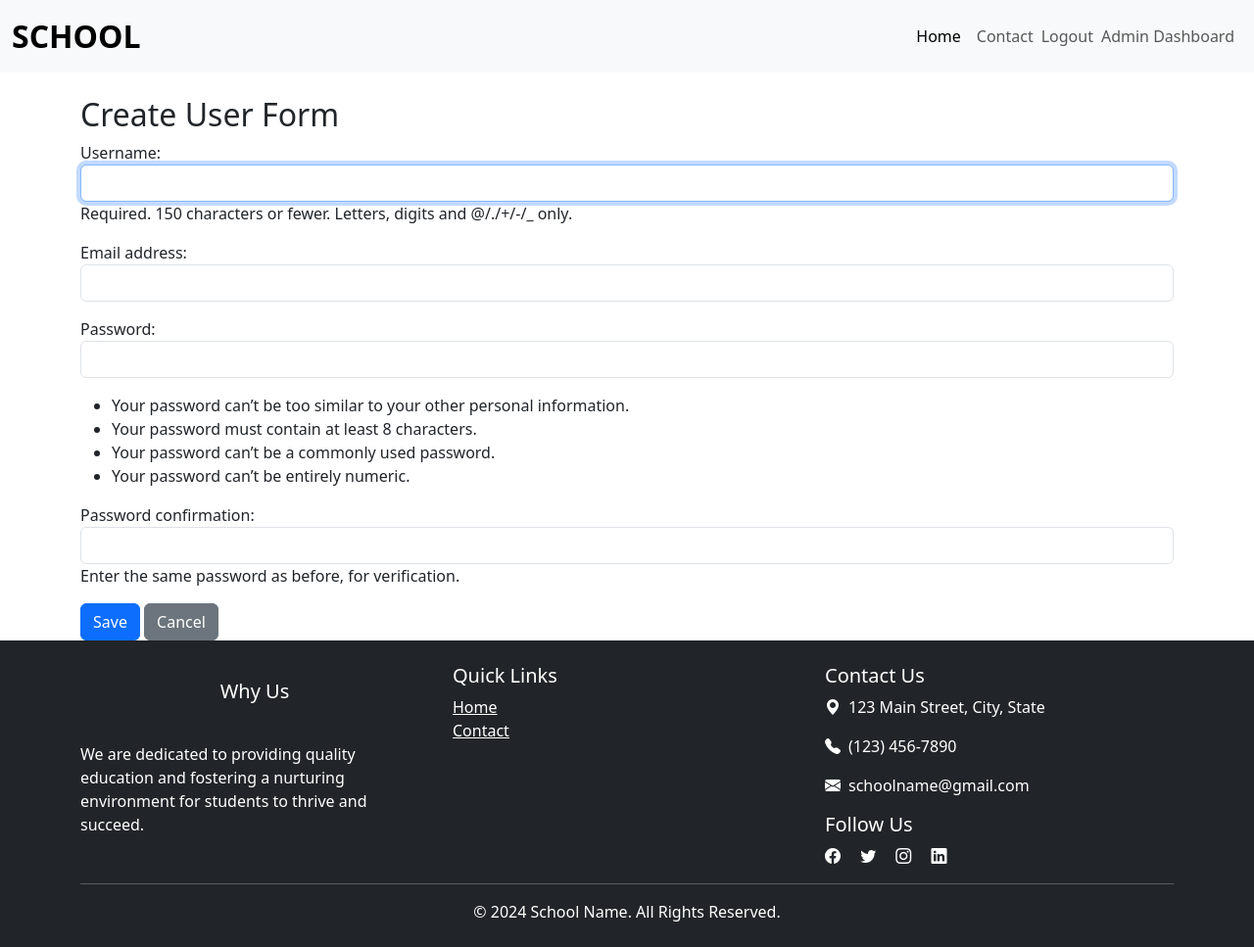
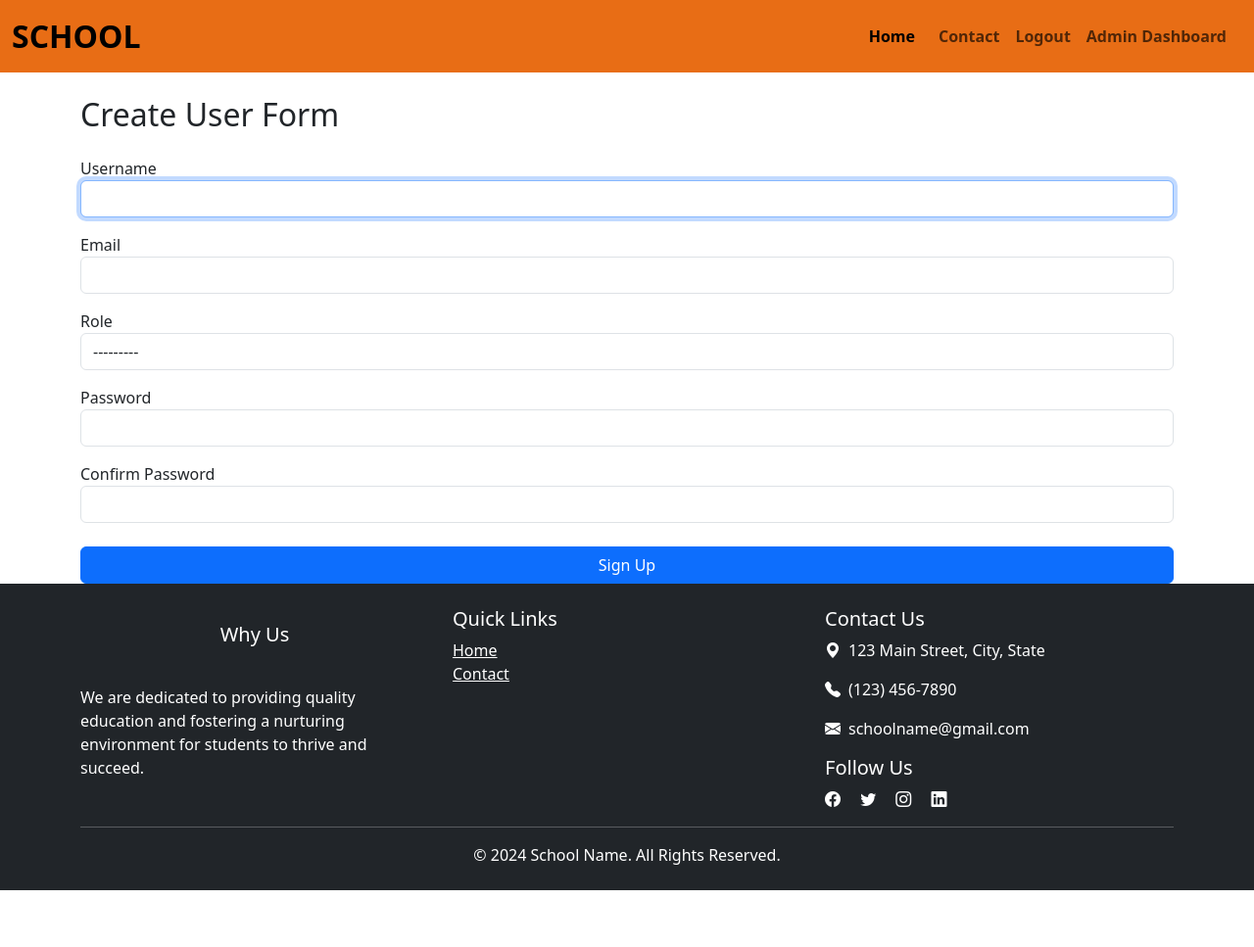
Before and after one commit to opshabeeb/School-management, a Django app: page /usercreate in a window 1280 px wide. Shown: the whole page at 98% size. After the commit the page ends 909 px from the top, so only its background shows below. Run offline with Django 5.2, Linux system fonts and the light colour scheme; the visitor is signed in with stand-in values (Sample User, id 1).

Commit message:
final commit

```diff
--- a/project/templates/admin/CreateUser.html
+++ b/project/templates/admin/CreateUser.html
@@ -3,11 +3,61 @@
 {% block content %}
 <div class="container mt-4">
     <h2>Create User Form</h2>
-    <form method="post" class="form-horizontal">
+    <form method="post" class="mt-4">
         {% csrf_token %}
-        {{ form.as_p }}
-        <button type="submit" class="btn btn-primary">Save</button>
-        <a href="{% url 'admindashboard' %}" class="btn btn-secondary">Cancel</a>
+        {{ form.non_field_errors }}
+
+        <div class="form-group">
+            <label for="username">Username</label>
+            {{ form.username }}
+            {% if form.username.errors %}
+                <div class="text-danger">
+                    {{ form.username.errors }}
+                </div>
+            {% endif %}
+        </div>
+
+        <div class="form-group mt-3">
+            <label for="email">Email</label>
+            {{ form.email }}
+            {% if form.email.errors %}
+                <div class="text-danger">
+                    {{ form.email.errors }}
+                </div>
+            {% endif %}
+        </div>
+        <div class="form-group mt-3">
+            <label for="email">Role</label>
+            {{ form.role }}
+            {% if form.role.errors %}
+                <div class="text-danger">
+                    {{ form.role.errors }}
+                </div>
+            {% endif %}
+        </div>
+
+        <div class="form-group mt-3">
+            <label for="password1">Password</label>
+            {{ form.password1 }}
+            {% if form.password1.errors %}
+                <div class="text-danger">
+                    {{ form.password1.errors }}
+                </div>
+            {% endif %}
+        </div>
+
+        <div class="form-group mt-3">
+            <label for="password2">Confirm Password</label>
+            {{ form.password2 }}
+            {% if form.password2.errors %}
+                <div class="text-danger">
+                    {{ form.password2.errors }}
+                </div>
+            {% endif %}
+        </div>
+
+        <button type="submit" class="btn btn-primary mt-4 w-100">Sign Up</button>
     </form>
+
 </div>
 {% endblock %}
--- a/project/templates/base.html
+++ b/project/templates/base.html
@@ -10,7 +10,7 @@
   <body>
     {% comment %} header {% endcomment %}
 
-    <nav class="navbar navbar-expand-lg bg-body-tertiary ">
+    <nav class="navbar navbar-expand-lg  " style="background-color: rgb(232, 109, 21);">
         <div class="container-fluid d-flex ">
           <a class="navbar-brand fw-bold fs-2" href="#">SCHOOL</a>
           <button class="navbar-toggler" type="button" data-bs-toggle="collapse" data-bs-target="#navbarNav" aria-controls="navbarNav" aria-expanded="false" aria-label="Toggle navigation">
@@ -19,17 +19,17 @@
           <div class="collapse navbar-collapse d-flex justify-content-end" id="navbarNav">
             <ul class="navbar-nav">
               <li class="nav-item">
-                <a class="nav-link active" aria-current="page" href="#">Home</a>
+                <a class="nav-link active fw-bold me-2" aria-current="page" href="{% url "home" %}">Home</a>
               </li>
               <li class="nav-item">
-                <a class="nav-link" href="{% url "Contact" %}">Contact</a>
+                <a class="nav-link fw-bold me-2" href="{% url "Contact" %}">Contact</a>
               </li>
 
               {% if user.is_authenticated %}
     <form method="post" action="{% url 'logout' %}">
         {% csrf_token %}
         <li class='nav-item mt-md-2'>
-            <button type="submit" class="nav-link" style="background:none; border:none; padding:0; cursor:pointer;">
+            <button type="submit" class="nav-link fw-bold me-2" style="background:none; border:none; padding:0; cursor:pointer;">
                 Logout
             </button>
         </li>
@@ -37,24 +37,24 @@
 
           {% else %}
               <li class="nav-item">
-                <a class="nav-link" href="{% url 'login' %}">Login</a>
+                <a class="nav-link fw-bold me-2" href="{% url 'login' %}">Login</a>
 
               </li>
               <li class="nav-item">
-                <a class="nav-link" href="{% url 'signup' %}">Sign Up</a>
+                <a class="nav-link fw-bold me-2" href="{% url 'signup' %}">Sign Up</a>
               </li>
               {% endif %}
               {% if user.is_superuser or user.role == "admin" %}
               <li class="nav-item">
-                <a class="nav-link" href="{% url 'admindashboard' %}">Admin Dashboard</a>
+                <a class="nav-link fw-bold me-2" href="{% url 'admindashboard' %}">Admin Dashboard</a>
               </li>
               {% elif user.role == 'staff' %}
               <li class="nav-item">
-                <a class="nav-link" href="{% url 'staff_dashboard' %}">Staff Dashboard</a>
+                <a class="nav-link fw-bold me-2" href="{% url 'staff_dashboard' %}">Staff Dashboard</a>
               </li>
               {% elif user.role == 'librarian' %}
               <li class="nav-item">
-                <a class="nav-link" href="{% url 'librarian_dashboard' %}">librarian Dashboard</a>
+                <a class="nav-link fw-bold me-2" href="{% url 'librarian_dashboard' %}">librarian Dashboard</a>
               </li>
 
               {% endif %}
--- a/project/user/forms.py
+++ b/project/user/forms.py
@@ -8,15 +8,27 @@ class LoginForm(forms.Form):
     password = forms.CharField(widget=forms.PasswordInput)
 
 
-class UserForm(UserCreationForm):
+class SignupForm(UserCreationForm):
     class Meta:
         model = User
         fields = ['username','email', 'password1', 'password2']
 
     def __init__(self, *args, **kwargs):
-        super(UserForm, self).__init__(*args, **kwargs)
+        super(SignupForm, self).__init__(*args, **kwargs)
         for field in self.fields.values():
             field.widget.attrs['class'] = 'form-control'
+
+
+class CreateUserForm(UserCreationForm):
+    class Meta:
+        model = User
+        fields = ['username','email','role', 'password1', 'password2']
+
+    def __init__(self, *args, **kwargs):
+        super(CreateUserForm, self).__init__(*args, **kwargs)
+        for field in self.fields.values():
+            field.widget.attrs['class'] = 'form-control'
+
 
 class UpdateUserForm(forms.ModelForm):
     class Meta:
--- a/project/user/views.py
+++ b/project/user/views.py
@@ -3,7 +3,7 @@ from django.shortcuts import get_object_or_404, render, redirect
 from django.contrib.auth import authenticate, login
 from django.contrib.auth.forms import AuthenticationForm
 from django.views import View
-from .forms import ContactForm, UserForm, LoginForm,UpdateUserForm,StudentForm,UpdateBookForm,AddLibraryHistoryForm,FeeHistoryForm
+from .forms import ContactForm, CreateUserForm, SignupForm, LoginForm,UpdateUserForm,StudentForm,UpdateBookForm,AddLibraryHistoryForm,FeeHistoryForm
 from django.views.generic import TemplateView,CreateView,UpdateView,DeleteView
 from django.views.generic.edit import FormView
 from django.contrib.auth.mixins import LoginRequiredMixin
@@ -50,11 +50,11 @@ class SignupView(View):
     template_name = 'registration/signup.html'
 
     def get(self, request):
-        form = UserForm()
+        form = SignupForm()
         return render(request, self.template_name, {'form': form})
 
     def post(self, request):
-        form = UserForm(request.POST)
+        form = SignupForm(request.POST)
         if form.is_valid():
             form.save()
             return redirect('login')
@@ -78,7 +78,7 @@ class AdminDashborad(RoleRequiredMixin,TemplateView):
 
 class UserCreateView(RoleRequiredMixin,CreateView):
     model=User
-    form_class=UserForm
+    form_class=CreateUserForm
     template_name='admin/CreateUser.html'
     success_url= reverse_lazy('admindashboard')
     allowed_roles=['admin']
```
Also changed, not shown: project/templates/registration/signup.html (+28 -4 lines).
